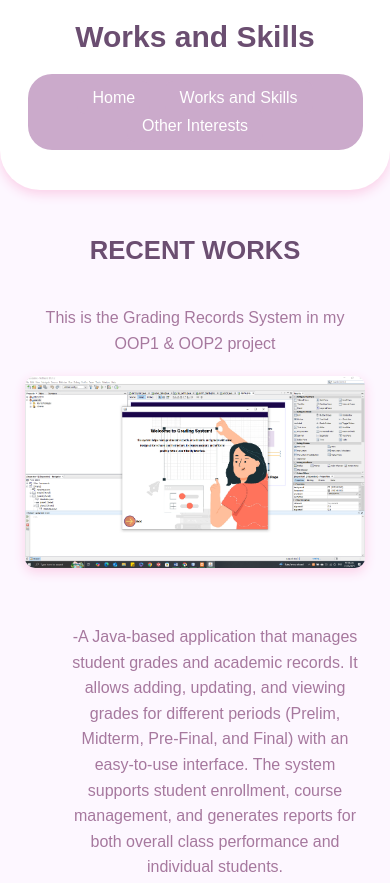
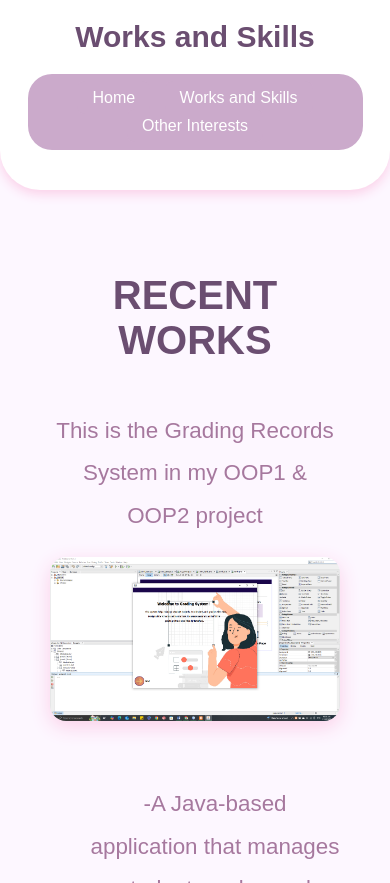
Before and after one commit to jaylon1122/WS301-PORTFOLIO, a plain HTML site: page src/my-works.html in a window 390 px wide. Shown: the top 883 px of the page. Drawn offline with Linux system fonts and the light colour scheme.

Commit message:
portfolio

```diff
--- a/src/scripts/main.js
+++ /dev/null
@@ -1 +0,0 @@
-// This file is intentionally left blank.
--- a/src/styles/style.css
+++ b/src/styles/style.css
@@ -76,34 +76,3 @@ nav ul li a:hover {
 .works-page .profile-info img {
     max-width: 650px;width: 100%;border-radius: 16px;margin-bottom: 24px;box-shadow: 0 6px 20px #fbcfe8;
 }
-@media (max-width: 768px) {
-    .works-page {
-        padding: 20px;
-    }
-    .works-page .profile-info h2 {
-        font-size: 2rem;
-    }
-    .works-page .profile-info p {
-        font-size: 1.2rem;
-    }
-    .works-page .profile-info img {
-        max-width: 100%;
-    }
-}
-
-@media (max-width: 480px) {
-    .works-page {
-        padding: 15px;
-    }
-    .works-page .profile-info h2 {
-        font-size: 1.6rem;
-    }
-    .works-page .profile-info p {
-        font-size: 1rem;
-        line-height: 1.6;
-    }
-    .works-page .profile-info img {
-        border-radius: 10px;
-        box-shadow: 0 4px 12px #fbcfe8;
-    }
-}
```
Also changed, not shown: package.json (deleted, +0 -18 lines), src/index.html (+1 -1 lines), README.md (deleted).
